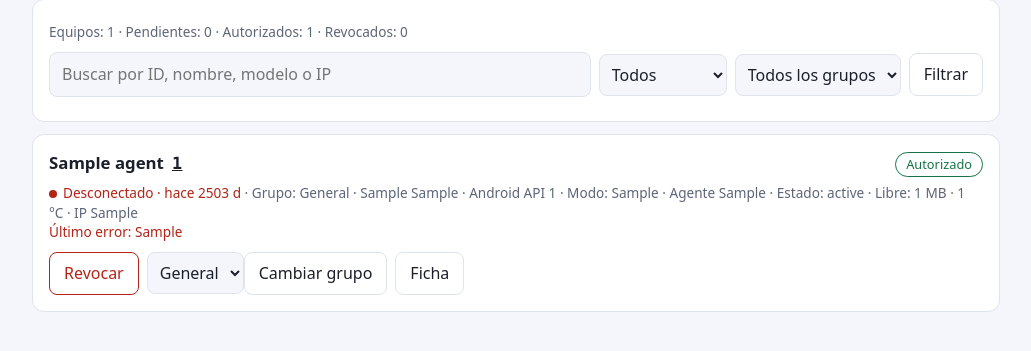
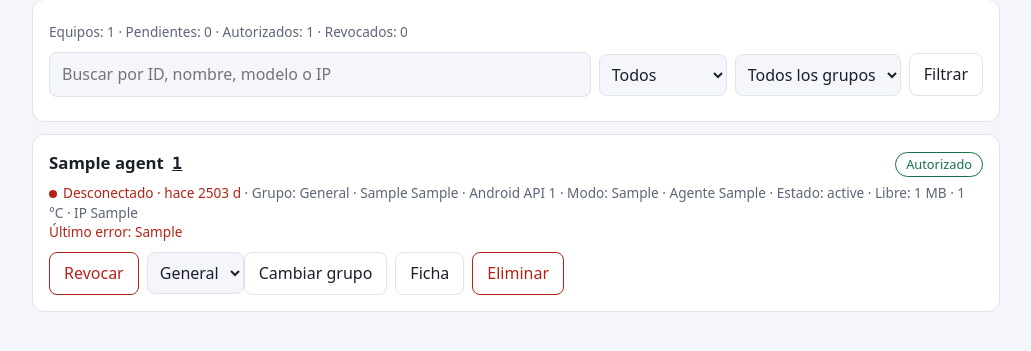
Before and after one commit to smartpizarra/smartPizarra-3.0.14, a PHP site: page /agentes.php in a window 1280 px wide. Shown: the part 129-480 px from the top of the page, without its empty margins (124-1155 px from the left). Run offline with PHP 8.4, Linux system fonts and the light colour scheme; the visitor is signed in with stand-in values (Sample User, id 1); data comes from the database, SQL or seed files in the repository; tables that the repository leaves empty hold one stand-in row (values such as "Sample post").

Commit message:
Panel de agentes: botón Eliminar en cada equipo de la lista (vuelve al mismo filtro), con aviso de que reaparece como pendiente si sigue encendido
Co-Authored-By: Claude Opus 5.5 <noreply@anthropic.com>

```diff
--- a/server/public_html/admin/agentes.php
+++ b/server/public_html/admin/agentes.php
@@ -1,5 +1,5 @@
 <?php
-// Versión del archivo: 1.0.0 (2026-11-16)
+// Versión del archivo: 1.0.1 (2026-11-16)
 /*
  * =====================================================================
  *  SMART PIZARRA - PANEL DEL AGENTE (launcher de gestión remota)
@@ -89,7 +89,9 @@ if ($setupError === '' && ($_SERVER['REQUEST_METHOD'] ?? '') === 'POST') {
                 back('Giro guardado.', $ret);
             case 'agent_delete':
                 AgentRepository::delete($id);
-                back('Equipo borrado. Si sigue encendido volverá a aparecer como pendiente.', 'tab=agents');
+                // Desde la lista vuelve a la misma página/filtro; desde la ficha, a la lista
+                back('Equipo ' . $id . ' eliminado. Si sigue encendido volverá a aparecer como pendiente.',
+                    str_starts_with($ret, 'tab=agents') ? $ret : 'tab=agents');
             case 'command':
                 $name = param($_POST, 'name');
                 $args = AgentCommands::cleanArgs($name, $_POST);
@@ -158,6 +160,10 @@ $flash = $_SESSION['flash'] ?? '';
 unset($_SESSION['flash']);
 
 /* --------------------------------- Vistas ---------------------------------- */
+
+/** Texto de confirmación al eliminar un equipo (lista y ficha). */
+const DELETE_AGENT_CONFIRM = '¿Eliminar este equipo del panel? Se borran su inventario y resultados. '
+    . 'Si la TV sigue encendida con el agente, volverá a aparecer como Pendiente; para bloquearla usa Revocar.';
 
 /** Formulario POST de un botón. */
 function postButton(string $action, array $fields, string $label, string $class = '', string $confirm = ''): string
@@ -264,7 +270,11 @@ if ($setupError !== '') {
         echo '<form method="post">' . csrfField() . '<input type="hidden" name="action" value="agent_group">'
             . '<input type="hidden" name="id" value="' . h($aid) . '"><input type="hidden" name="back" value="' . h($self) . '">'
             . '<select name="group">' . $groupOptions((int) $a['group_id']) . '</select><button type="submit">Cambiar grupo</button></form>'
-            . '<a class="btn" href="?tab=agent&amp;id=' . h($aid) . '">Ficha</a></div></div>';
+            . '<a class="btn" href="?tab=agent&amp;id=' . h($aid) . '">Ficha</a>'
+            // Eliminar desde la lista (vuelve a esta misma página/filtro). Borra el equipo con su
+            // inventario, resultados y turno de descarga (ON DELETE CASCADE).
+            . postButton('agent_delete', ['id' => $aid, 'back' => $self], 'Eliminar', 'bad', DELETE_AGENT_CONFIRM)
+            . '</div></div>';
     }
     if ($res['total'] > $per) {
         $pages = (int) ceil($res['total'] / $per);
@@ -301,7 +311,7 @@ if ($setupError !== '') {
             . postButton('agent_status', ['id' => $aid, 'status' => 'authorized', 'back' => $self], 'Autorizar', 'ok')
             . postButton('agent_status', ['id' => $aid, 'status' => 'pending', 'back' => $self], 'Pendiente')
             . postButton('agent_status', ['id' => $aid, 'status' => 'revoked', 'back' => $self], 'Revocar', 'bad')
-            . postButton('agent_delete', ['id' => $aid], 'Borrar', 'bad', '¿Borrar este equipo del panel?')
+            . postButton('agent_delete', ['id' => $aid], 'Eliminar', 'bad', DELETE_AGENT_CONFIRM)
             . '</div></div>';
 
         echo '<div class="card"><h2>Comandos</h2>' . commandForm($aid, (int) $a['group_id'], $self) . '<table><tr><th>#</th><th>Comando</th><th>Resultado</th><th>Salida</th></tr>';
```
Also changed, not shown: server/README.md.
